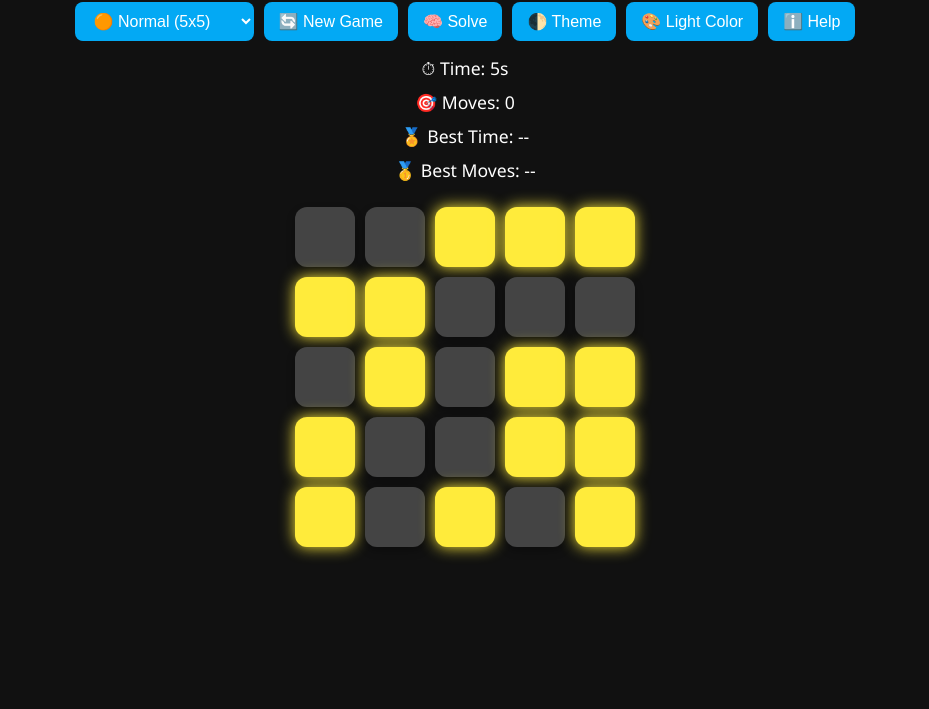
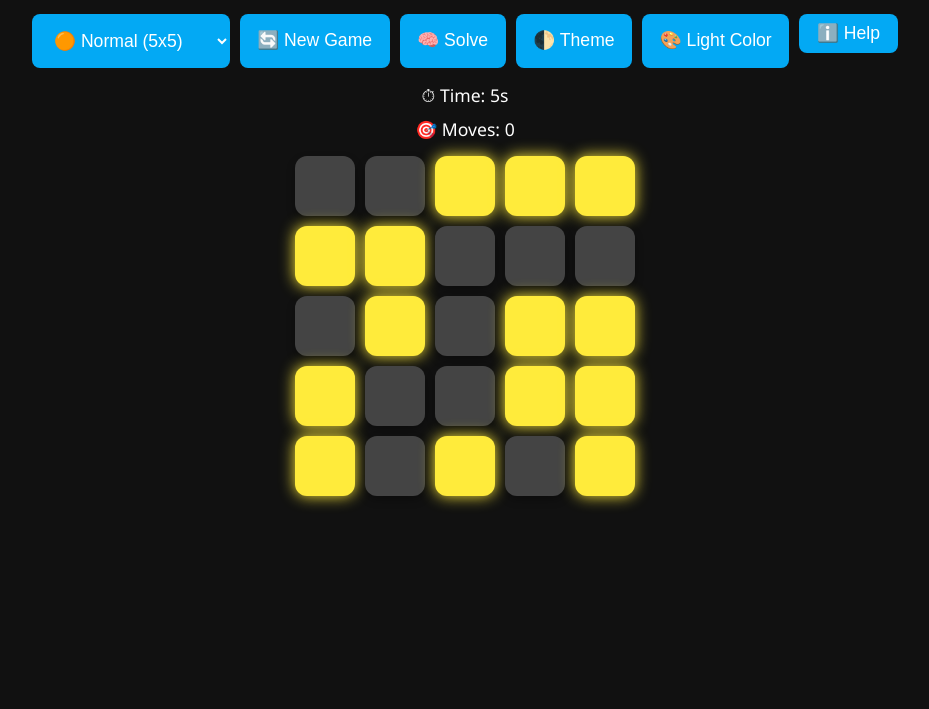
Before and after one commit to hematics43/-Lights-Out, a plain HTML site: page index.html in a window 1280 px wide. Shown: the part 91-800 px from the top of the page, without its empty margins (175-1104 px from the left). Drawn offline with Linux system fonts and the light colour scheme.

Commit message:
Update index.html

```diff
--- a/index.html
+++ b/index.html
@@ -12,12 +12,14 @@
       --primary: #03a9f4;
       --on-color: #ffeb3b;
     }
+
     body.light {
       --bg: #f0f0f0;
       --text: #111;
       --cell-off: #ccc;
       --primary: #1976d2;
     }
+
     body {
       margin: 0;
       font-family: 'Segoe UI', sans-serif;
@@ -29,7 +31,12 @@
       min-height: 100vh;
       transition: background 0.3s, color 0.3s;
     }
-    h1 { margin: 20px; }
+
+    h1 {
+      margin: 20px;
+      font-size: clamp(1.5rem, 4vw, 2.5rem);
+    }
+
     #controls {
       margin: 10px;
       display: flex;
@@ -37,22 +44,26 @@
       flex-wrap: wrap;
       justify-content: center;
     }
+
     #game {
       display: grid;
-      gap: 10px;
-      margin: 20px;
-      touch-action: manipulation;
+      gap: min(2vw, 10px);
+      margin: 10px auto;
+      padding: 0 10px;
       opacity: 0;
       transform: scale(0.95);
       transition: all 0.5s ease-in-out;
+      max-width: 100vw;
     }
+
     #game.show {
       opacity: 1;
       transform: scale(1);
     }
+
     .cell {
-      width: 60px;
-      height: 60px;
+      width: min(16vw, 60px);
+      aspect-ratio: 1/1;
       background-color: var(--cell-off);
       border-radius: 12px;
       box-shadow: 0 4px 8px rgba(0,0,0,0.3);
@@ -60,29 +71,37 @@
       cursor: pointer;
       touch-action: manipulation;
     }
+
     .on {
       background-color: var(--on-color);
       box-shadow: 0 0 15px var(--on-color);
     }
+
     button, select {
-      padding: 10px 15px;
-      font-size: 1em;
+      padding: 0.5em 1em;
+      font-size: clamp(0.9rem, 3vw, 1.1rem);
       border: none;
       border-radius: 8px;
       background-color: var(--primary);
       color: white;
       cursor: pointer;
     }
-    button:hover { opacity: 0.9; }
+
+    button:hover {
+      opacity: 0.9;
+    }
+
     #winMessage {
       font-size: 1.2em;
       color: #0f0;
       display: none;
     }
-    #timer, #moves, #bestTime, #bestMoves {
+
+    #timer, #moves {
       font-size: 1.1em;
       margin: 5px;
     }
+
     #aboutBox {
       max-width: 600px;
       background: rgba(0,0,0,0.6);
@@ -91,10 +110,18 @@
       border-radius: 10px;
       display: none;
     }
+
     body.light #aboutBox {
       background: rgba(255,255,255,0.7);
     }
-    #aboutBox h2 { margin-top: 0; }
+
+    #aboutBox h2 {
+      margin-top: 0;
+    }
+
+    #aboutBtn {
+      margin-bottom: 15px;
+    }
   </style>
 </head>
 <body>
@@ -114,11 +141,11 @@
     <button id="changeColor">🎨 Light Color</button>
     <button id="aboutBtn">ℹ️ Help</button>
   </div>
+
   <div id="timer">⏱ Time: 0s</div>
   <div id="moves">🎯 Moves: 0</div>
-  <div id="bestTime">🏅 Best Time: --</div>
-  <div id="bestMoves">🥇 Best Moves: --</div>
   <div id="winMessage">🎉 You Win!</div>
+
   <div id="aboutBox">
     <h2>About the Game</h2>
     <p><strong>Lights Out</strong> is a logic puzzle. Your goal is to turn off all the lights on the board.</p>
@@ -129,25 +156,37 @@
       <li>Win by turning all tiles OFF.</li>
     </ul>
   </div>
+
   <div id="game"></div>
+
   <script>
-    let size = 5, board = [], timer = 0, interval = null, moveCount = 0, colorIndex = 0;
+    let size = 5;
+    let board = [];
+    let timer = 0;
+    let interval = null;
+    let moveCount = 0;
+    let colorIndex = 0;
+
     const onColors = ["#ffeb3b", "#00ffff", "#ff69b4", "#00ff00", "#ffa500", "#ffffff"];
-    const game = document.getElementById("game"), timerDisplay = document.getElementById("timer");
-    const movesDisplay = document.getElementById("moves"), winMessage = document.getElementById("winMessage");
-    const bestTimeDisplay = document.getElementById("bestTime"), bestMovesDisplay = document.getElementById("bestMoves");
+    const game = document.getElementById("game");
+    const timerDisplay = document.getElementById("timer");
+    const movesDisplay = document.getElementById("moves");
+    const winMessage = document.getElementById("winMessage");
     const aboutBox = document.getElementById("aboutBox");
 
     function setLightColor(color) {
       document.documentElement.style.setProperty("--on-color", color);
     }
+
     function cycleLightColor() {
       colorIndex = (colorIndex + 1) % onColors.length;
       setLightColor(onColors[colorIndex]);
     }
+
     function createBoard() {
-      board = []; game.innerHTML = "";
-      game.style.gridTemplateColumns = `repeat(${size}, 60px)`;
+      board = [];
+      game.innerHTML = "";
+      game.style.gridTemplateColumns = `repeat(${size}, min(16vw, 60px))`;
       for (let i = 0; i < size; i++) {
         board[i] = [];
         for (let j = 0; j < size; j++) {
@@ -161,26 +200,35 @@
         }
       }
     }
+
     function addCellEvents(cell) {
       cell.addEventListener("click", handleClick);
       let startX, startY;
+
       cell.addEventListener("touchstart", e => {
         const touch = e.touches[0];
         startX = touch.clientX;
         startY = touch.clientY;
       });
+
       cell.addEventListener("touchend", e => {
-        const row = parseInt(cell.dataset.row), col = parseInt(cell.dataset.col);
+        const row = parseInt(cell.dataset.row);
+        const col = parseInt(cell.dataset.col);
         const touch = e.changedTouches[0];
-        const dx = touch.clientX - startX, dy = touch.clientY - startY;
-        if (Math.abs(dx) > 30 || Math.abs(dy) > 30) toggleGroup(row, col);
+        const dx = touch.clientX - startX;
+        const dy = touch.clientY - startY;
+        if (Math.abs(dx) > 30 || Math.abs(dy) > 30) {
+          toggleGroup(row, col);
+        }
       });
     }
+
     function toggleCell(row, col) {
       if (row >= 0 && row < size && col >= 0 && col < size) {
         board[row][col].classList.toggle("on");
       }
     }
+
     function toggleGroup(row, col) {
       toggleCell(row, col);
       toggleCell(row + 1, col);
@@ -191,25 +239,31 @@
       movesDisplay.textContent = `🎯 Moves: ${moveCount}`;
       checkWin();
     }
+
     function handleClick(e) {
-      const row = parseInt(e.target.dataset.row), col = parseInt(e.target.dataset.col);
+      const row = parseInt(e.target.dataset.row);
+      const col = parseInt(e.target.dataset.col);
       toggleGroup(row, col);
     }
+
     function checkWin() {
       const allOff = [...document.querySelectorAll(".cell")].every(cell => !cell.classList.contains("on"));
       if (allOff) {
         clearInterval(interval);
         winMessage.style.display = "block";
-        updateBestScores();
       }
     }
+
     function randomizeBoard() {
       for (let i = 0; i < size; i++) {
         for (let j = 0; j < size; j++) {
-          if (Math.random() < 0.5) toggleCell(i, j);
+          if (Math.random() < 0.5) {
+            toggleCell(i, j);
+          }
         }
       }
     }
+
     function startTimer() {
       clearInterval(interval);
       timer = 0;
@@ -219,23 +273,7 @@
         timerDisplay.textContent = `⏱ Time: ${timer}s`;
       }, 1000);
     }
-    function getScoreKey() {
-      return `lightsout-${size}x${size}`;
-    }
-    function updateBestScores() {
-      const key = getScoreKey();
-      const saved = JSON.parse(localStorage.getItem(key)) || {};
-      if (!saved.time || timer < saved.time) saved.time = timer;
-      if (!saved.moves || moveCount < saved.moves) saved.moves = moveCount;
-      localStorage.setItem(key, JSON.stringify(saved));
-      showBestScores();
-    }
-    function showBestScores() {
-      const key = getScoreKey();
-      const saved = JSON.parse(localStorage.getItem(key));
-      bestTimeDisplay.textContent = saved?.time ? `🏅 Best Time: ${saved.time}s` : "🏅 Best Time: --";
-      bestMovesDisplay.textContent = saved?.moves ? `🥇 Best Moves: ${saved.moves}` : "🥇 Best Moves: --";
-    }
+
     function startGame() {
       size = parseInt(document.getElementById("difficulty").value);
       winMessage.style.display = "none";
@@ -245,13 +283,14 @@
       randomizeBoard();
       startTimer();
       game.classList.add("show");
-      showBestScores();
     }
+
     function solveGame() {
       for (let i = 0; i < size; i++)
         for (let j = 0; j < size; j++)
           if (Math.random() < 0.5) handleClick({ target: board[i][j] });
     }
+
     function toggleTheme() {
       document.body.classList.toggle("light");
     }
```
